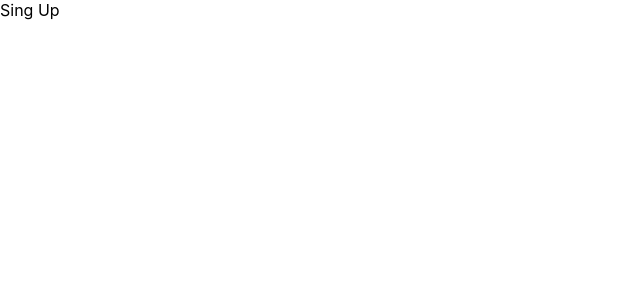
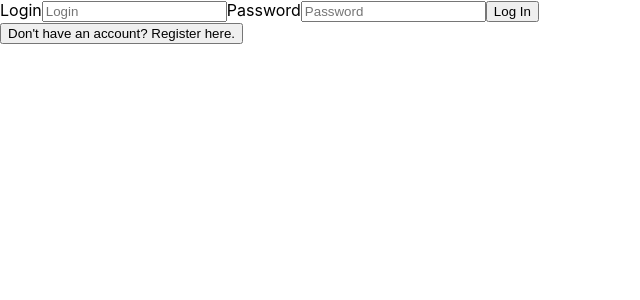
Before and after one commit to coni-code/PetBoxApp, a React (Create React App) app in the folder client/: page / in a window 1280 px wide. Shown: the top 300 px of the page, without its empty margins (0-640 px from the left). Built offline with nearby package versions, Linux system fonts and the light colour scheme.

Commit message:
Prepare main automation between login-singUp

```diff
--- a/client/src/App.js
+++ b/client/src/App.js
@@ -1,10 +1,10 @@
-import React from 'react';
-import LoginSingUp from './components/loginSingUp/LoginSingUp';
+import React, {useState} from 'react';
+import { AuthScreen } from './components/Auth/AuthScreen';
 
 function App() {
   return (
-    <div>
-      <LoginSingUp/>
+    <div className='App'>
+      <AuthScreen />
     </div>
   );
 }
--- /dev/null
+++ b/client/src/components/Auth/AuthScreen.jsx
@@ -0,0 +1,20 @@
+import React, { useState } from 'react';
+import { Login } from './Login';
+import { SingUp } from './SingUp';
+
+export const AuthScreen = () => {
+
+    const [currentForm, setCurrentForm] = useState('login');
+
+    const toggleForm = (formName) => {
+        setCurrentForm(formName);
+    }
+
+    return (
+        <div className='registrationView'>
+            {
+                currentForm === "login" ? <Login onFormSwitch={toggleForm} /> : <SingUp onFormSwitch={toggleForm}/>
+            }
+        </div>
+    );
+}
--- /dev/null
+++ b/client/src/components/Auth/Login.jsx
@@ -0,0 +1,25 @@
+import React, {useState} from 'react';
+
+export const Login = (props) => {
+
+    const [login, setLogin] = useState('');
+    const [password, setPassword] = useState('');
+
+    const handleSubmit = (e) => {
+        e.preventDefault();
+        console.log(login);
+    }
+
+    return (
+        <>
+            <form onSubmit={handleSubmit}>
+                <label htmlFor="Login">Login</label>
+                <input value={login} onChange={(e) => setLogin(e.target.value)} type="text" placeholder="Login" id="login" name="login"/>
+                <label htmlFor="Password">Password</label>
+                <input value={password} onChange={(e) => setPassword(e.target.value)} type="password" placeholder="Password" id="password" name="password"/>
+                <button type="submit">Log In</button>
+            </form>
+            <button onClick={() => props.onFormSwitch('register')}>Don't have an account? Register here.</button>
+        </>
+    );
+}
--- /dev/null
+++ b/client/src/components/Auth/SingUp.jsx
@@ -0,0 +1,31 @@
+import React, {useState} from 'react';
+
+export const SingUp = (props) => {
+
+    const [login, setLogin] = useState('');
+    const [email, setEmail] = useState('');
+    const [password1, setPassword1] = useState('');
+    const [password2, setPassword2] = useState('');
+
+    const handleSubmit = (e) => {
+        e.preventDefault();
+        console.log(login);
+    }
+
+    return (
+        <>
+            <form onSubmit={handleSubmit}>
+                <label htmlFor="Login">Login</label>
+                <input value={login} onChange={(e) => setLogin(e.target.value)} type="text" placeholder="Login" id="login" name="login"/>
+                <label htmlFor='Email'>Email</label>
+                <input value={email} onChange={(e) => setEmail(e.target.value)} type='email' placeholder='Email' name='email' id='email'/>
+                <label htmlFor="Password">Password</label>
+                <input value={password1} onChange={(e) => setPassword1(e.target.value)} type="password" placeholder="Password" id="password" name="password"/>
+                <label htmlFor="RepeatPassword">Repeat Password</label>
+                <input value={password2} onChange={(e) => setPassword2(e.target.value)} type="password" placeholder="Password" id="password" name="password"/>
+                <button type="submit">Log In</button>
+            </form>
+            <button onClick={() => props.onFormSwitch('login')}>Already have an account? Login here.</button>
+        </>
+    );
+}
--- a/client/src/components/loginSingUp/LoginSingUp.jsx
+++ /dev/null
@@ -1,13 +0,0 @@
-import React from 'react';
-
-const LoginSingUp = () => {
-    return (
-        <div className='container'>
-            <div className="header">
-                <div className="text">Sing Up</div>
-            </div>
-        </div>
-     );
-}
-
-export default LoginSingUp;
```
Also changed, not shown: client/src/assets/styles/login.css (added), client/src/components/loginSingUp/Login.jsx (deleted), client/src/components/loginSingUp/SingUp.jsx (deleted).
